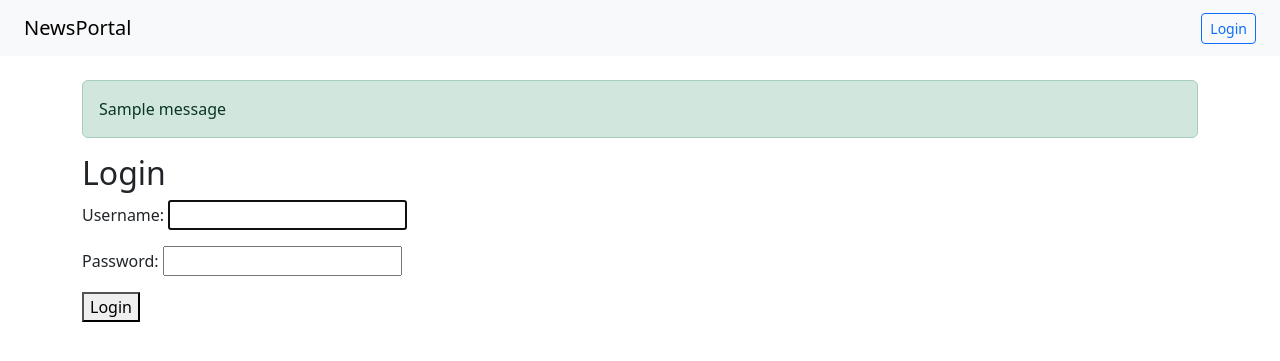
After one commit to uchakule/news-search-app, a Django app: page /accounts/login/ in a window 1280 px wide. The commit adds this page. Shown: the top 361 px of the page. Run offline with Django 5.2, Linux system fonts and the light colour scheme; one stand-in notice (Sample message) is shown.

Commit message:
modified code

```diff
--- a/news/models.py
+++ b/news/models.py
@@ -1,5 +1,6 @@
 from django.db import models
 from django.contrib.auth.models import User
+from django.utils.timezone import now
 
 # Create your models here.
 class SearchKeyword(models.Model):
@@ -7,6 +8,7 @@ class SearchKeyword(models.Model):
     keyword = models.CharField(max_length=255)
     latest_fetched = models.DateTimeField(auto_now=True)
     created_at = models.DateTimeField(auto_now_add=True)
+    last_searched_at = models.DateTimeField(default=now)
 
     def __str__(self):
         return f"{self.keyword} - {self.user.username}"
--- a/news/views.py
+++ b/news/views.py
@@ -68,7 +68,7 @@ def search_news(request):
                     title=art['title'],
                     description=art.get('description', ''),
                     url=art['url'],
-                    source_name=art['source']['name'],
+                    source=art['source']['name'],
                     published_at=art['publishedAt'],
                     language=art.get('language', 'en')
                 )
@@ -94,5 +94,5 @@ def refresh_news(request, keyword):
 
 @login_required
 def history(request):
-    keywords = SearchKeyword.objects.filter(user=request.user).order_by('-created_at')
-    return render(request, 'news/history.html', {'keywords': keywords})
+    searches = SearchKeyword.objects.filter(user=request.user).order_by('-created_at')
+    return render(request, 'news/history.html', {'searches': searches})
--- a/news_portal/settings.py
+++ b/news_portal/settings.py
@@ -60,7 +60,7 @@ ROOT_URLCONF = 'news_portal.urls'
 TEMPLATES = [
     {
         'BACKEND': 'django.template.backends.django.DjangoTemplates',
-        'DIRS': [],
+        'DIRS': [BASE_DIR / "templates"],
         'APP_DIRS': True,
         'OPTIONS': {
             'context_processors': [
@@ -126,3 +126,6 @@ STATIC_URL = 'static/'
 # https://docs.djangoproject.com/en/5.2/ref/settings/#default-auto-field
 
 DEFAULT_AUTO_FIELD = 'django.db.models.BigAutoField'
+
+LOGIN_REDIRECT_URL = '/'
+LOGOUT_REDIRECT_URL = '/accounts/login/'
--- a/news_portal/urls.py
+++ b/news_portal/urls.py
@@ -19,5 +19,6 @@ from django.urls import path, include
 
 urlpatterns = [
     path('admin/', admin.site.urls),
+    path('accounts/', include('django.contrib.auth.urls')),
     path('', include('news.urls')),
 ]
--- /dev/null
+++ b/templates/base.html
@@ -0,0 +1,33 @@
+<!DOCTYPE html>
+<html lang="en">
+<head>
+    <meta charset="UTF-8">
+    <title>News Search App</title>
+    <link rel="stylesheet" href="https://cdn.jsdelivr.net/npm/bootstrap@5.3.0/dist/css/bootstrap.min.css">
+</head>
+<body>
+    <nav class="navbar navbar-expand-lg navbar-light bg-light px-4">
+        <a class="navbar-brand" href="/">NewsPortal</a>
+        <div class="ms-auto">
+            {% if user.is_authenticated %}
+                <span class="me-2">Hi, {{ user.username }}</span>
+                <a href="{% url 'logout' %}" class="btn btn-outline-danger btn-sm">Logout</a>
+            {% else %}
+                <a href="{% url 'login' %}" class="btn btn-outline-primary btn-sm">Login</a>
+            {% endif %}
+        </div>
+    </nav>
+
+    <div class="container mt-4">
+        {% if messages %}
+            {% for message in messages %}
+                <div class="alert alert-{{ message.tags }}">
+                    {{ message }}
+                </div>
+            {% endfor %}
+        {% endif %}
+
+        {% block content %}{% endblock %}
+    </div>
+</body>
+</html>
--- /dev/null
+++ b/templates/registration/login.html
@@ -0,0 +1,10 @@
+{% extends "base.html" %}
+
+{% block content %}
+<h2>Login</h2>
+<form method="post">
+  {% csrf_token %}
+  {{ form.as_p }}
+  <button type="submit">Login</button>
+</form>
+{% endblock %}
```
Also changed, not shown: news/templates/news/history.html (+8 -3 lines), news/templates/news/search.html (+23 -4 lines), db.sqlite3, news/migrations/0002_searchkeyword_last_searched_at.py (added), 1 other file.
